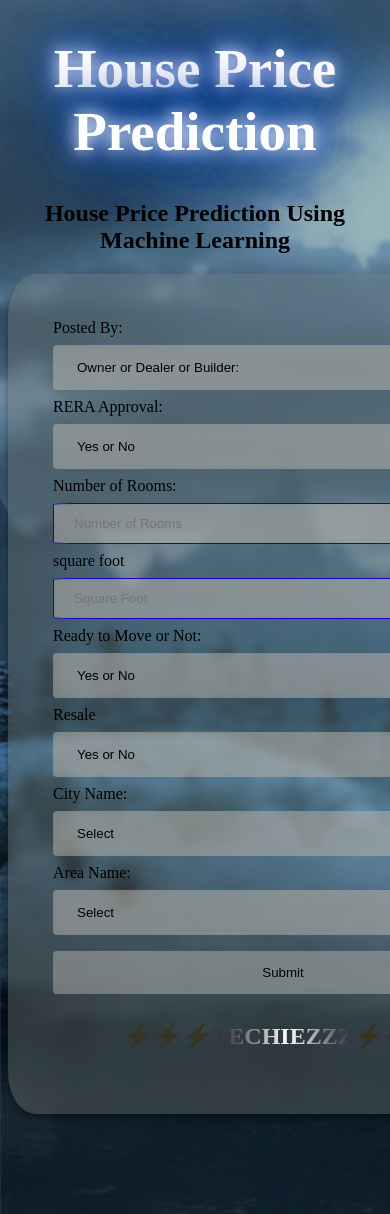
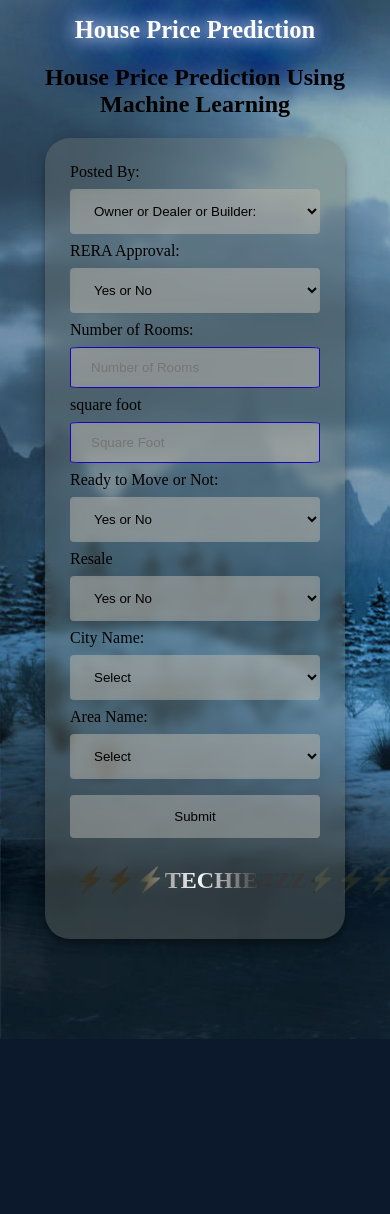
Before and after one commit to digeesh038/house, a Flask app: page / in a window 390 px wide; the page is wider, and only the part inside the window is pictured. After the commit the page ends 1039 px from the top of that part, so only its background shows below. Run offline with Flask 2, Linux system fonts and the light colour scheme.

Commit message:
first commit

```diff
--- a/static/style.css
+++ b/static/style.css
@@ -170,3 +170,43 @@ shimmer {
       text-shadow: 0 0 20px #fff, 0 0 30px #2347e9, 0 0 40px #2390d3, 0 0 50px #153e77, 0 0 60px #27668d, 0 0 70px #105c6d, 0 0 80px #2c0460;
     }
   }
+  @media only screen and (max-width: 600px) {
+    .forms {
+      max-width: 350px;
+      margin: auto;
+
+      backdrop-filter: blur(5px);
+    width: 250px;
+    padding: 4% 0 0;
+    margin: auto;
+      position: relative;
+    z-index: 1;
+    background: #FFFFFF;
+    max-width: 250x;
+    margin: 0 auto 100px;
+    padding: 25px;
+    text-align: start;
+    border-radius: 25px;
+    box-shadow: 0 0 20px 0 rgba(0, 0, 0, 0.2), 0 5px 5px 0 rgba(0, 0, 0, 0.24);
+    background-color: rgba(109,116,111,0.4);
+  }
+
+    .glow {
+      font-size: 24.5px;
+      color: #fff;
+      text-align: center;
+      -webkit-animation: glow 1s ease-in-out infinite alternate;
+      -moz-animation: glow 1s ease-in-out infinite alternate;
+      animation: glow 1s ease-in-out infinite alternate;
+    }
+
+    @-webkit-keyframes glow {
+      from {
+        text-shadow: 0 0 10px #fff, 0 0 20px #fff, 0 0 30px #0d3571, 0 0 40px #711fbe, 0 0 50px #257ed8, 0 0 60px #1999fa, 0 0 70px #256aff;
+      }
+      to {
+        text-shadow: 0 0 20px #fff, 0 0 30px #2347e9, 0 0 40px #2390d3, 0 0 50px #153e77, 0 0 60px #27668d, 0 0 70px #105c6d, 0 0 80px #2c0460;
+      }
+    }
+
+  }
```
